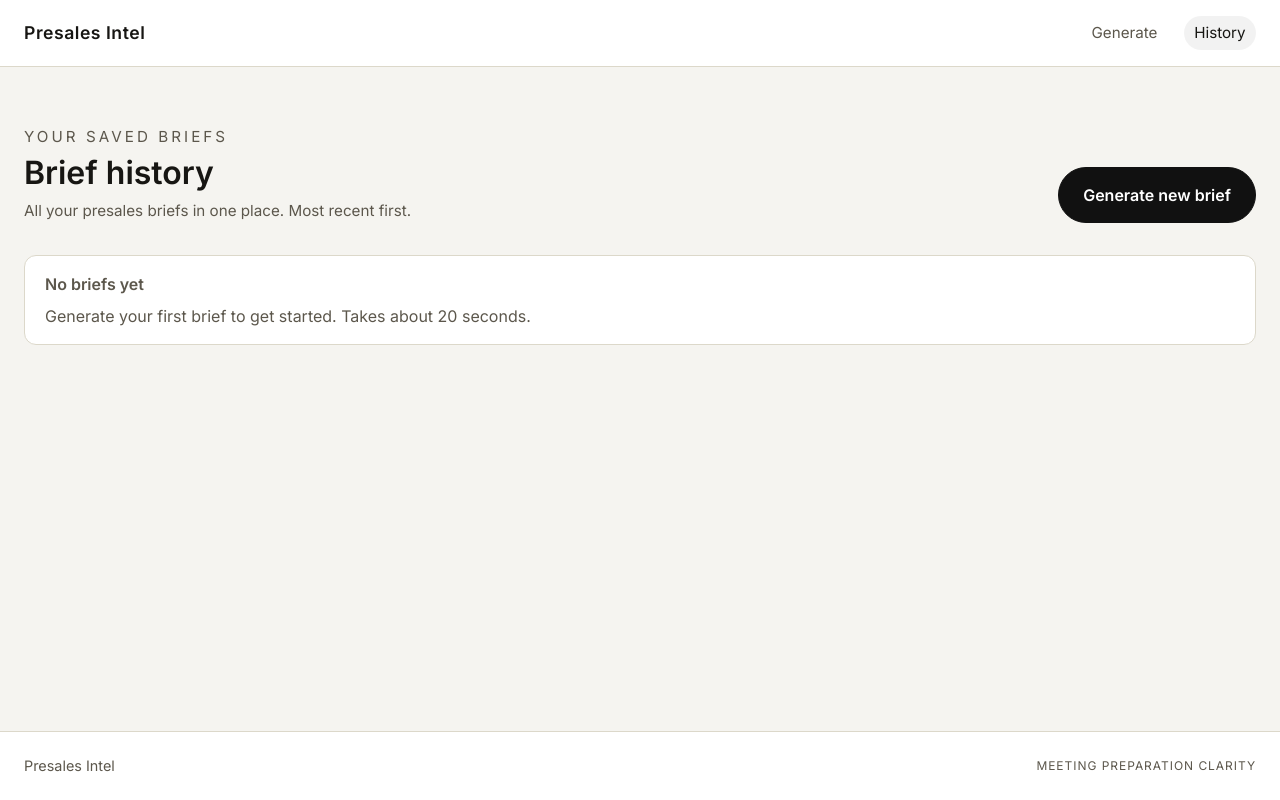
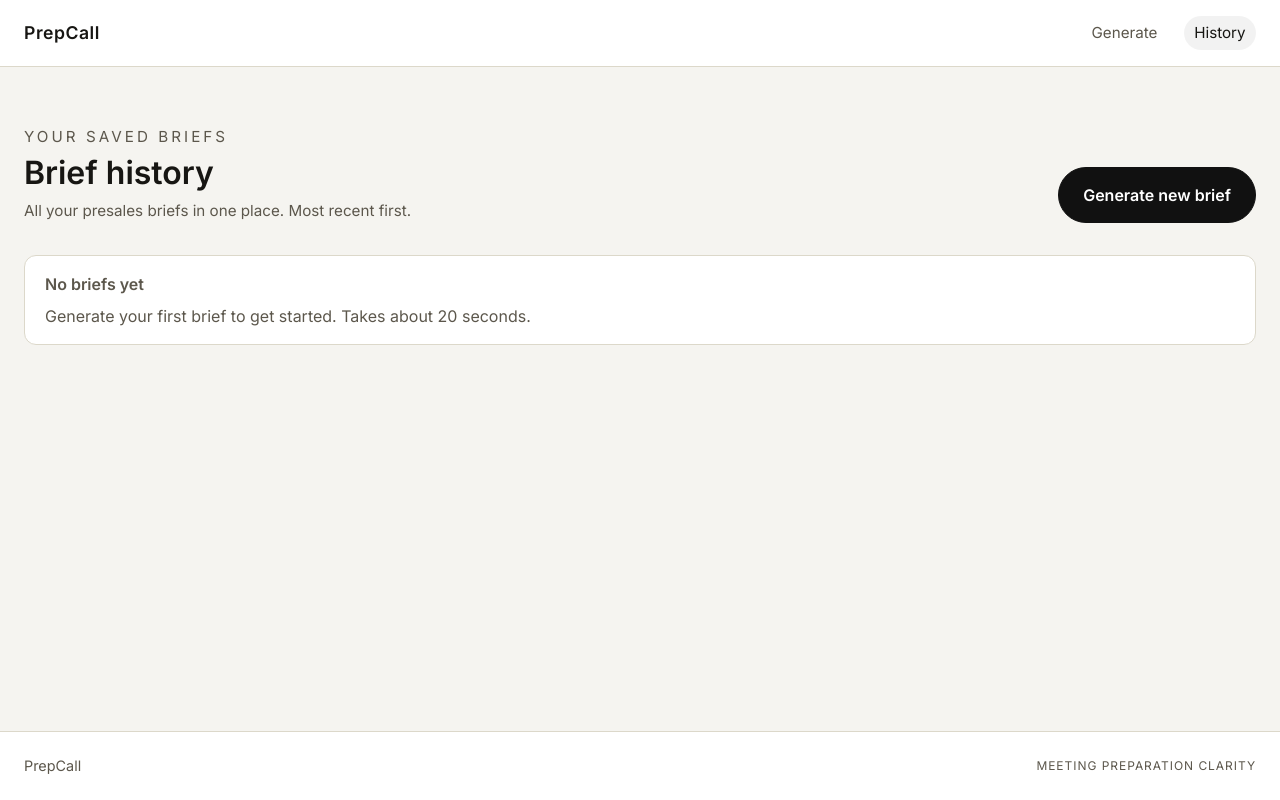
Before and after one commit to nedu-m/presales-intel, a FastAPI app: page /briefs/history in a window 1280 px wide. Run offline with FastAPI, Linux system fonts and the light colour scheme; some libraries are stand-ins or nearby versions.

Commit message:
Rebrand to PrepCall (prepcall.io)

```diff
--- a/app/main.py
+++ b/app/main.py
@@ -11,7 +11,7 @@ from app.templates_config import templates
 # Create database tables
 Base.metadata.create_all(bind=engine)
 
-app = FastAPI(title="Presales Intel", version="0.1.0")
+app = FastAPI(title="PrepCall", version="0.1.0")
 
 # Setup static files
 BASE_DIR = Path(__file__).resolve().parent
--- a/app/templates/base.html
+++ b/app/templates/base.html
@@ -4,7 +4,7 @@
 <head>
     <meta charset="UTF-8">
     <meta name="viewport" content="width=device-width, initial-scale=1.0">
-    <title>{% block title %}Presales Intel{% endblock %}</title>
+    <title>{% block title %}PrepCall{% endblock %}</title>
 
     <!-- DaisyUI + Tailwind CSS -->
     <link href="https://cdn.jsdelivr.net/npm/daisyui@4.6.0/dist/full.min.css" rel="stylesheet" type="text/css" />
@@ -21,7 +21,7 @@
     <!-- Navbar -->
     <div class="navbar">
         <div class="container">
-            <a href="/" class="brand">Presales Intel</a>
+            <a href="/" class="brand">PrepCall</a>
             <nav class="nav-links">
                 <a href="/" class="nav-link {% if request.url.path == '/' %}active{% endif %}">Generate</a>
                 <a href="/briefs/history"
@@ -40,7 +40,7 @@
     <!-- Footer -->
     <footer class="footer">
         <div class="container">
-            <span>Presales Intel</span>
+            <span>PrepCall</span>
             <small>Meeting preparation clarity</small>
         </div>
     </footer>
--- a/app/templates/brief_detail.html
+++ b/app/templates/brief_detail.html
@@ -1,6 +1,6 @@
 {% extends "base.html" %}
 
-{% block title %}{{ brief.company_name }} - Presales Intel{% endblock %}
+{% block title %}{{ brief.company_name }} - PrepCall{% endblock %}
 
 {% block content %}
 <div class="page-actions">
--- a/app/templates/history.html
+++ b/app/templates/history.html
@@ -1,6 +1,6 @@
 {% extends "base.html" %}
 
-{% block title %}Brief History - Presales Intel{% endblock %}
+{% block title %}Brief History - PrepCall{% endblock %}
 
 {% block content %}
 <section class="page-header">
--- a/app/templates/index.html
+++ b/app/templates/index.html
@@ -1,6 +1,6 @@
 {% extends "base.html" %}
 
-{% block title %}Generate Brief - Presales Intel{% endblock %}
+{% block title %}Generate Brief - PrepCall{% endblock %}
 
 {% block content %}
 <section class="hero-panel">
```
Also changed, not shown: README.md.
